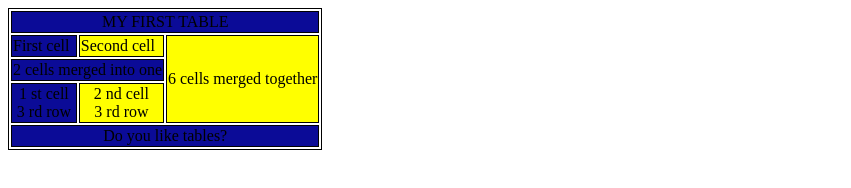
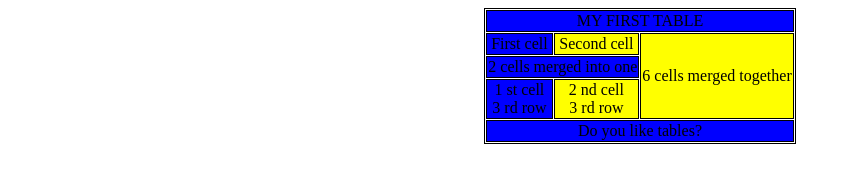
Before and after one commit to prohorov01/table, a plain HTML site: page index.html in a window 1280 px wide. Shown: the whole page, without its empty margins (0-851 px from the left). Drawn offline with Linux system fonts and the light colour scheme.

Commit message:
update style

```diff
--- a/index.html
+++ b/index.html
@@ -7,16 +7,21 @@
     <title>Table</title>
     <style>
       table,
-      td {
+      td,
+      tr {
         border: 1px solid black;
+        text-align: center;
+        margin: auto;
+        border-spacing: 1px;
+        border-collapse: separate;
       }
     </style>
   </head>
   <body>
     <table>
       <colgroup>
-        <col span="1" style="background-color: rgb(11, 11, 151)" />
-        <col span="2," style="background-color: yellow" />
+        <col style="background-color: blue" />
+        <col span="2" style="background-color: yellow" />
       </colgroup>
       <tr>
         <td colspan="3" style="text-align: center">MY FIRST TABLE</td>
@@ -26,10 +31,12 @@
         <td>Second cell</td>
         <td rowspan="3" style="text-align: center">6 cells merged together</td>
       </tr>
-      <td colspan="2">2 cells merged into one</td>
       <tr>
-        <td style="text-align: center">1 st cell <br />3 rd row</td>
-        <td style="text-align: center">2 nd cell <br />3 rd row</td>
+        <td colspan="2">2 cells merged into one</td>
+      </tr>
+      <tr>
+        <td>1 st cell <br />3 rd row</td>
+        <td>2 nd cell <br />3 rd row</td>
       </tr>
       <tr>
         <td colspan="3" style="text-align: center">Do you like tables?</td>
```
